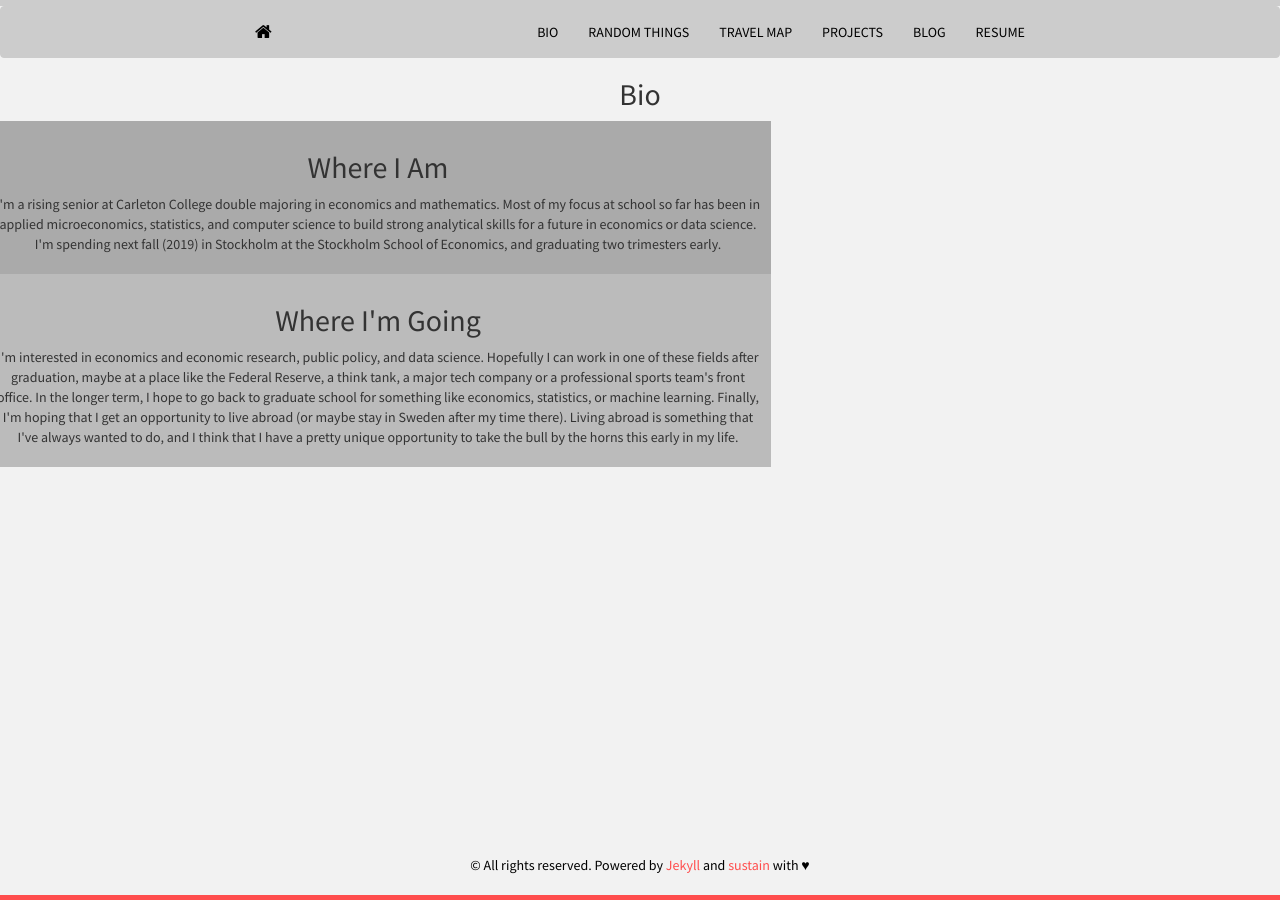
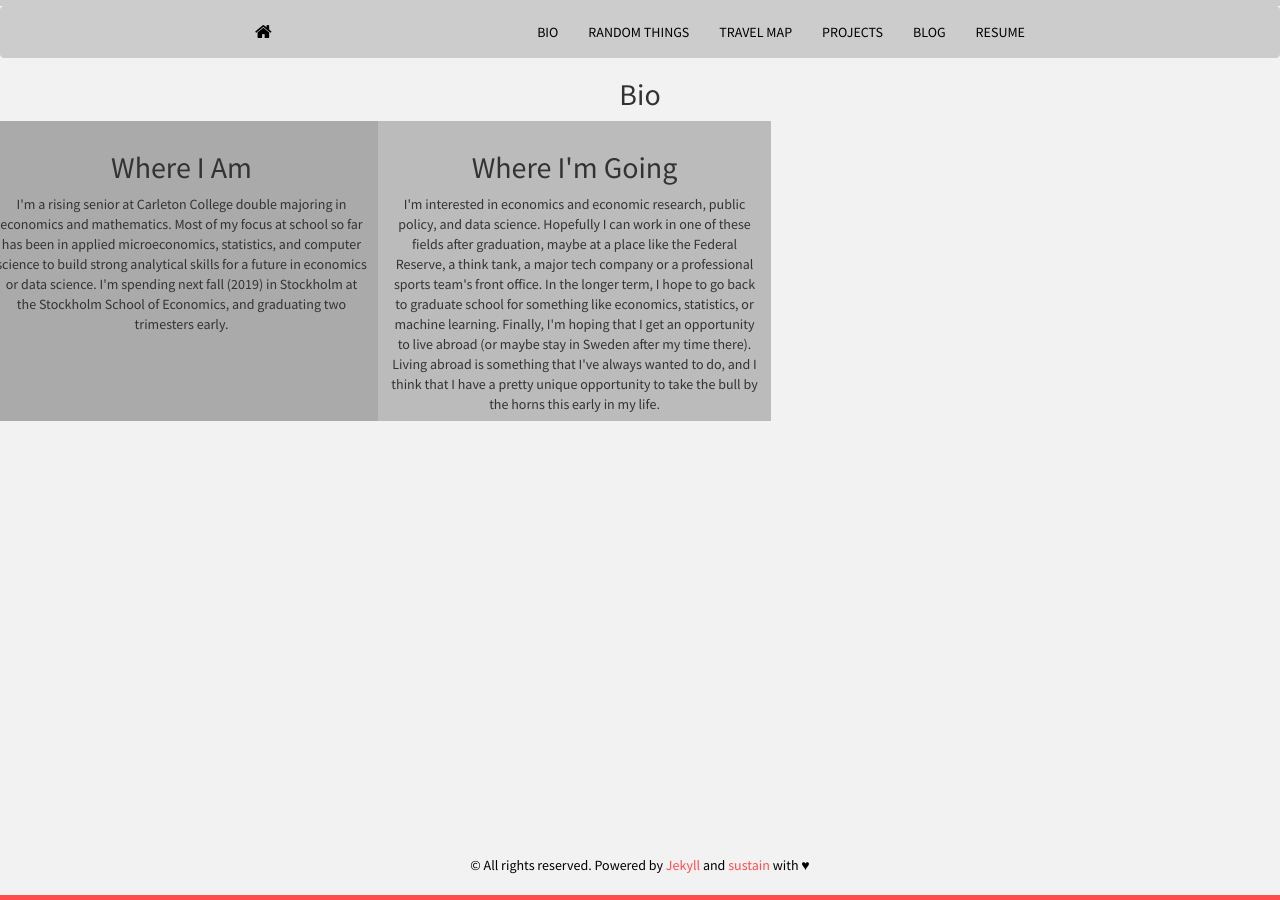
Before and after one commit to mrkaye97/mrkaye97.github.io, a Jekyll site: the page built from bio.html, in a window 1280 px wide. Built offline with Jekyll 4.4.1, drawn with Linux system fonts in a browser that asks for light colours; nearby versions of some CDN libraries.

Commit message:
Update bio.html

```diff
--- a/bio.html
+++ b/bio.html
@@ -24,8 +24,9 @@ Title: Bio
 /* Create two equal columns that floats next to each other */
 .column {
   float: left;
-  width: 60%;
+  width: 30%;
   padding: 10px;
+  height: 300px; /* Should be removed. Only for demonstration */
 }
 
 /* Clear floats after the columns */
@@ -36,7 +37,7 @@ Title: Bio
 }
 
 /* Responsive layout - makes the two columns stack on top of each other instead of next to each other */
-@media screen and (max-width: 500px) {
+@media screen and (max-width: 600px) {
   .column {
     width: 60%;
   }
@@ -59,7 +60,6 @@ Title: Bio
     <p>I'm interested in economics and economic research, public policy, and data science. Hopefully I can work in one of these fields after graduation, maybe at a place like the Federal Reserve, a think tank, a major tech company or a professional sports team's front office. In the longer term, I hope to go back to graduate school for something like economics, statistics, or machine learning. Finally, I'm hoping that I get an opportunity to live abroad (or maybe stay in Sweden after my time there). Living abroad is something that I've always wanted to do, and I think that I have a pretty unique opportunity to take the bull by the horns this early in my life.</p>
   </div>
 </div>
-
 </center>
 
 </body>
```
